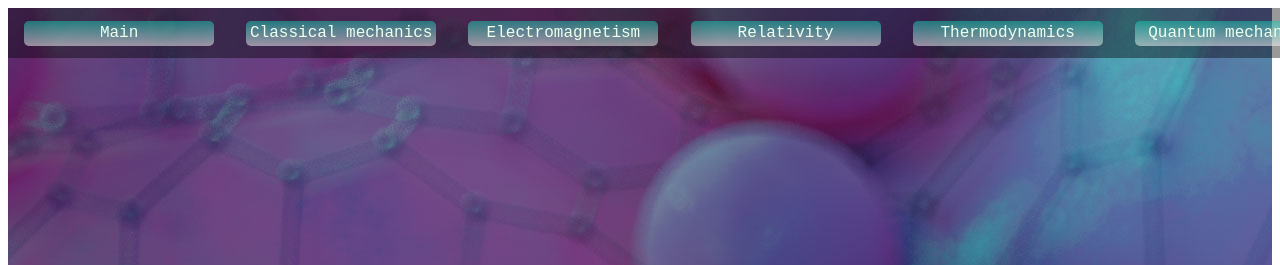
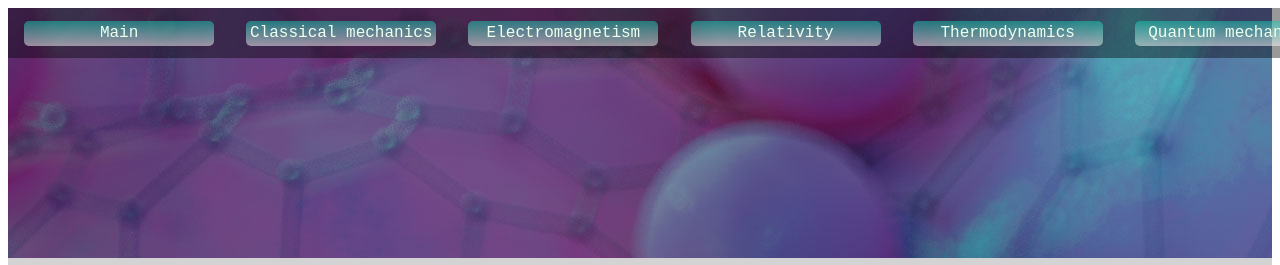
Before and after one commit to somebodyys/GAU_HTML-CSS, a plain HTML site: page Presentation/index.html in a window 1280 px wide. Shown: the top 265 px of the page. Drawn offline with Linux system fonts and the light colour scheme.

Commit message:
fixed minor issues

```diff
--- a/Presentation/style.css
+++ b/Presentation/style.css
@@ -25,11 +25,16 @@
 }
 
 .bg_content {
+
+    display: flex;
     z-index: 1;
-    height: 350px;
+    height: 250px;
     background: url(Photos/1.jpg);
     position: sticky;
-    top: -280px;
+    top: -178px;
+    justify-items: center;
+    align-content: center;
+
 }
 
 a {
@@ -46,7 +51,7 @@ a {
 
 }
 
-.recomended div{
+.recomended div {
     background-color: rgba(0, 0, 0, .1);
     margin-bottom: 20px;
     font-size: 20px;
@@ -59,12 +64,12 @@ a {
     flex-grow: 1;
 
 }
-.recomended img{
+
+.recomended img {
     width: 280px;
-
 }
 
-.news{
+.news {
 
     background-color: rgba(0, 0, 0, .1);
     width: unset;
@@ -72,7 +77,8 @@ a {
     text-indent: 50px;
     padding: 10px;
 }
-.news img{
+
+.news img {
     width: 562px;
     float: right;
 }
```
